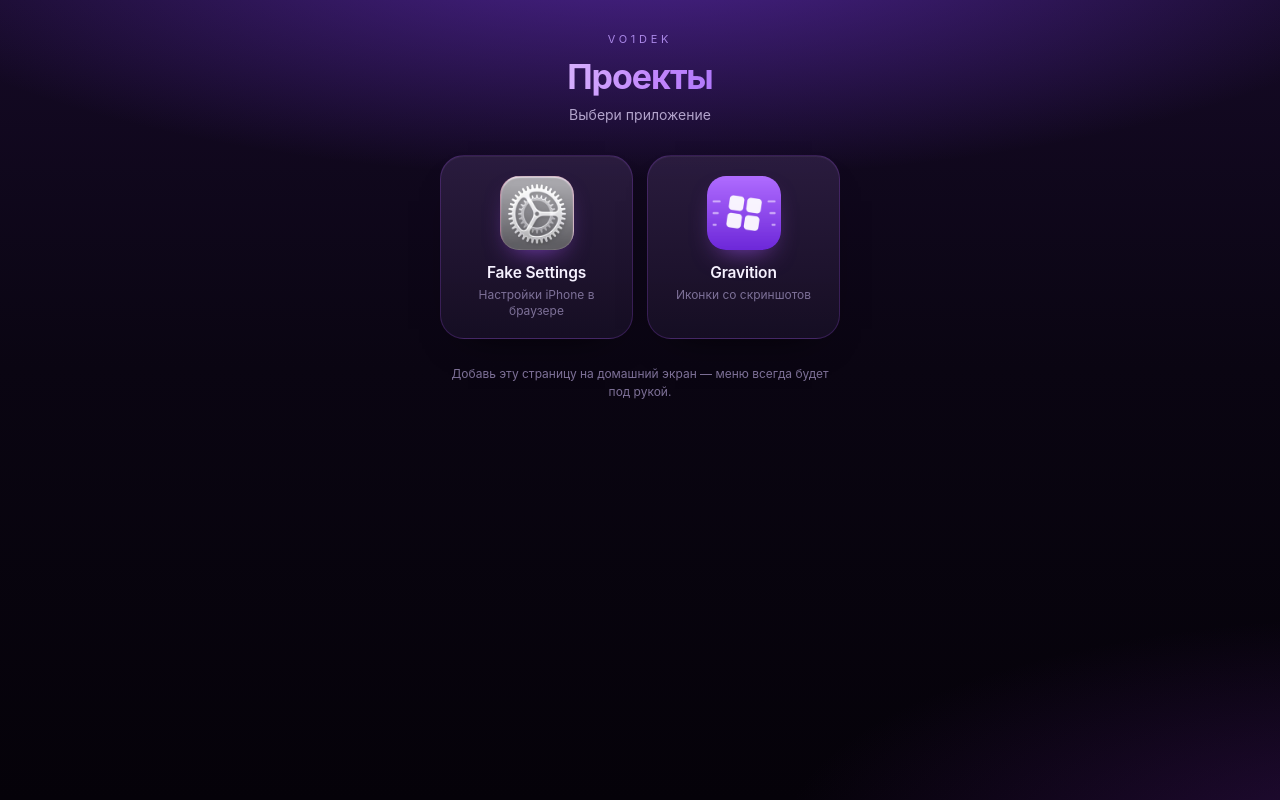
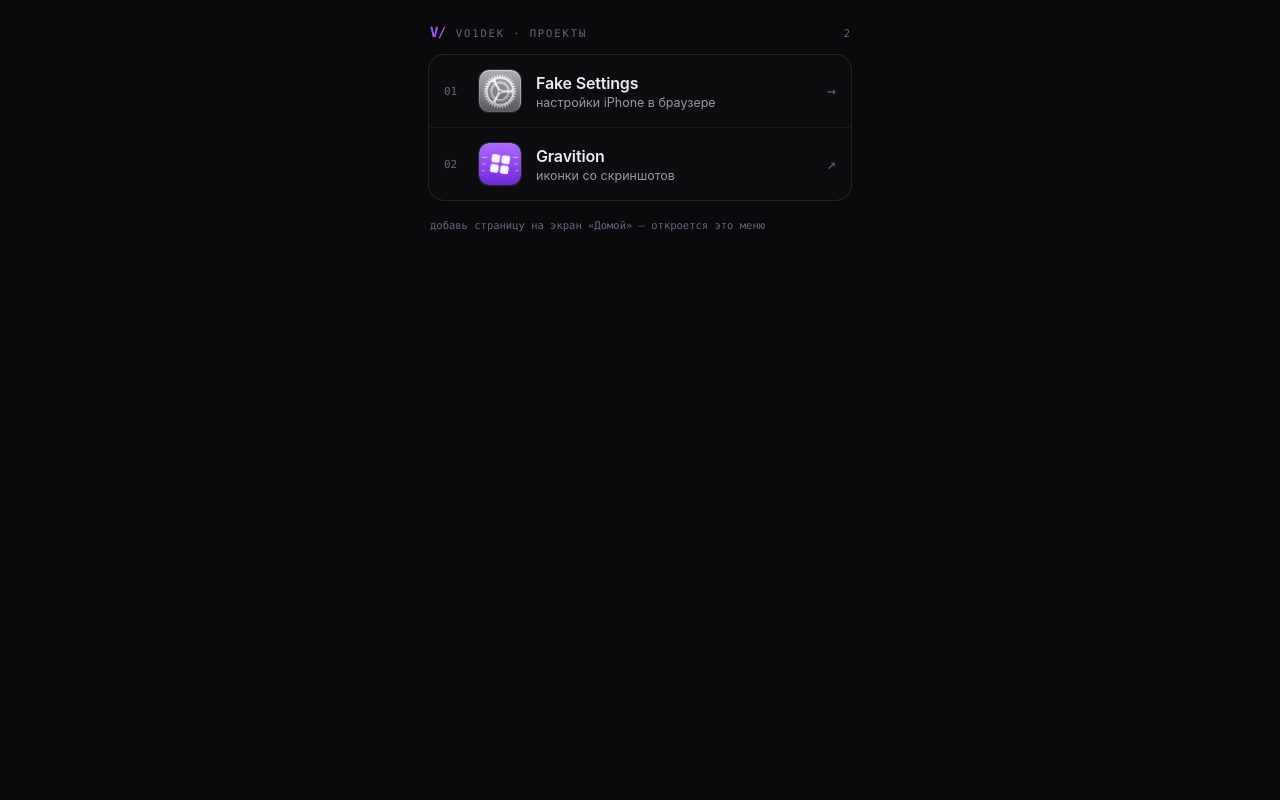
Before and after one commit to No-Recovery/fake-settings, a plain HTML site: page templates/index.html in a window 1280 px wide. Drawn offline with Linux system fonts and the light colour scheme.

Commit message:
style: меню переделано в сдержанный моно-стиль (тонкие линии, нумерация), фикс белых полос сверху/снизу (фон html)

```diff
--- a/templates/index.html
+++ b/templates/index.html
@@ -6,133 +6,159 @@
     <meta name="apple-mobile-web-app-capable" content="yes">
     <meta name="mobile-web-app-capable" content="yes">
     <meta name="apple-mobile-web-app-status-bar-style" content="black-translucent">
-    <meta name="theme-color" content="#0a0512">
+    <meta name="theme-color" content="#0a0a0d">
     <meta http-equiv="Cache-Control" content="no-cache, no-store, must-revalidate">
     <title>Vo1dek — проекты</title>
     <link rel="apple-touch-icon" href="/static/icon-180.png">
     <link rel="icon" href="/static/wtf.gif" type="image/gif">
     <style>
         :root {
-            --bg: #0a0512;
-            --panel: rgba(28, 19, 44, .86);
-            --line: rgba(168, 85, 247, .22);
-            --ink: #f6f1ff;
-            --dim: #b3a4cc;
-            --faint: #7d7097;
+            --bg: #0a0a0d;
+            --line: rgba(255, 255, 255, .09);
+            --line-2: rgba(255, 255, 255, .05);
+            --ink: #eceaf1;
+            --dim: #9a94a6;
+            --faint: #6a6478;
             --accent: #a855f7;
+            --mono: ui-monospace, "SF Mono", SFMono-Regular, Menlo, Consolas, "Liberation Mono", monospace;
+            --sans: -apple-system, BlinkMacSystemFont, "SF Pro Text", "Segoe UI", Roboto, sans-serif;
         }
         * { margin: 0; padding: 0; box-sizing: border-box; -webkit-tap-highlight-color: transparent; }
-        html, body { min-height: 100%; }
+        html { background: var(--bg); }
         body {
-            background:
-                radial-gradient(95% 46% at 50% -8%, rgba(124, 58, 237, .55), transparent 66%),
-                radial-gradient(70% 40% at 110% 105%, rgba(88, 28, 135, .38), transparent 70%),
-                linear-gradient(180deg, #150a26 0%, #0a0512 46%, #050209 100%);
-            background-attachment: fixed;
+            min-height: 100vh;
+            min-height: 100dvh;
+            background: var(--bg);
             color: var(--ink);
-            font-family: -apple-system, BlinkMacSystemFont, 'SF Pro Text', 'Segoe UI', Roboto, sans-serif;
+            font-family: var(--sans);
             -webkit-font-smoothing: antialiased;
             display: flex;
-            align-items: center;
             justify-content: center;
         }
         .wrap {
             width: 100%;
-            max-width: 440px;
-            padding: calc(env(safe-area-inset-top, 0px) + 32px) 20px calc(env(safe-area-inset-bottom, 0px) + 26px);
+            max-width: 460px;
+            padding: calc(env(safe-area-inset-top, 0px) + 24px) 18px calc(env(safe-area-inset-bottom, 0px) + 24px);
         }
-        .hero { text-align: center; }
-        .eyebrow {
+        .top {
+            display: flex;
+            align-items: baseline;
+            gap: 10px;
+            padding: 0 2px 14px;
+        }
+        .mark {
+            font-family: var(--mono);
+            font-size: 14px;
+            font-weight: 600;
+            letter-spacing: -.04em;
+            color: var(--accent);
+        }
+        .tag {
+            font-family: var(--mono);
+            font-size: 10.5px;
+            letter-spacing: .18em;
+            text-transform: uppercase;
+            color: var(--faint);
+        }
+        .cnt {
+            margin-left: auto;
+            font-family: var(--mono);
+            font-size: 10.5px;
+            color: var(--faint);
+        }
+        .mods {
+            border: 1px solid var(--line);
+            border-radius: 16px;
+            overflow: hidden;
+            background: rgba(255, 255, 255, .015);
+        }
+        .mod {
+            display: flex;
+            align-items: center;
+            gap: 14px;
+            padding: 14px 15px;
+            color: inherit;
+            text-decoration: none;
+        }
+        .mod + .mod { border-top: 1px solid var(--line-2); }
+        .mod:active { background: rgba(168, 85, 247, .09); }
+        .mod__n {
+            width: 20px;
+            flex: 0 0 auto;
+            font-family: var(--mono);
             font-size: 11px;
-            letter-spacing: .34em;
-            text-transform: uppercase;
-            color: #b794f6;
-            opacity: .9;
-            margin-bottom: 10px;
+            color: var(--faint);
         }
-        h1 {
-            font-size: 34px;
-            font-weight: 700;
-            letter-spacing: -.03em;
-            background: linear-gradient(100deg, #f3e8ff, #c084fc 55%, #8b5cf6);
-            -webkit-background-clip: text;
-            background-clip: text;
-            -webkit-text-fill-color: transparent;
-            color: transparent;
+        .mod__ic {
+            width: 44px;
+            height: 44px;
+            flex: 0 0 auto;
+            border: 1px solid var(--line);
+            border-radius: 11px;
+            background: #141317;
+            object-fit: cover;
         }
-        .lead {
-            margin-top: 8px;
-            font-size: 14px;
-            line-height: 1.45;
+        .mod__tx { flex: 1; min-width: 0; }
+        .mod__tx b {
+            display: block;
+            font-size: 16px;
+            font-weight: 600;
+            letter-spacing: -.01em;
+        }
+        .mod__tx i {
+            display: block;
+            margin-top: 2px;
+            font-style: normal;
+            font-size: 12.5px;
             color: var(--dim);
         }
-        .apps {
-            margin-top: 30px;
-            display: grid;
-            grid-template-columns: 1fr 1fr;
-            gap: 14px;
+        .mod__go {
+            flex: 0 0 auto;
+            font-family: var(--mono);
+            font-size: 15px;
+            color: var(--faint);
         }
-        .app {
-            display: flex;
-            flex-direction: column;
-            align-items: center;
-            text-align: center;
-            padding: 20px 12px 18px;
-            border-radius: 24px;
-            color: inherit;
-            text-decoration: none;
-            background: linear-gradient(180deg, rgba(45, 30, 66, .9), rgba(23, 15, 37, .92));
-            border: 1px solid var(--line);
-            box-shadow: 0 18px 40px -28px #000, inset 0 1px 0 rgba(255, 255, 255, .05);
-            transition: transform .16s ease, border-color .16s ease, box-shadow .16s ease;
-        }
-        .app:active {
-            transform: scale(.96);
-            border-color: rgba(168, 85, 247, .5);
-            box-shadow: 0 0 0 3px rgba(168, 85, 247, .12);
-        }
-        .app__icon {
-            width: 74px;
-            height: 74px;
-            border-radius: 19px;
-            overflow: hidden;
-            background: #1c1330;
-            box-shadow: 0 12px 26px -12px rgba(168, 85, 247, .7);
-        }
-        .app__icon img { display: block; width: 100%; height: 100%; object-fit: cover; }
-        .app__name { margin-top: 13px; font-size: 15.5px; font-weight: 600; letter-spacing: -.01em; }
-        .app__sub { margin-top: 5px; font-size: 12px; line-height: 1.35; color: var(--faint); }
-        .foot {
-            margin-top: 26px;
-            text-align: center;
-            font-size: 12px;
-            line-height: 1.5;
+        .mod:active .mod__go { color: var(--accent); }
+        .note {
+            margin-top: 16px;
+            padding: 0 2px;
+            font-family: var(--mono);
+            font-size: 10.5px;
+            line-height: 1.6;
             color: var(--faint);
         }
     </style>
 </head>
 <body>
     <div class="wrap">
-        <header class="hero">
-            <p class="eyebrow">Vo1dek</p>
-            <h1>Проекты</h1>
-            <p class="lead">Выбери приложение</p>
+        <header class="top">
+            <span class="mark">V/</span>
+            <span class="tag">Vo1dek · проекты</span>
+            <span class="cnt">2</span>
         </header>
 
-        <nav class="apps">
-            <a class="app" href="/settings">
-                <span class="app__icon"><img src="/static/icon-180.png" alt=""></span>
-                <span class="app__name">Fake Settings</span>
-                <span class="app__sub">Настройки iPhone в браузере</span>
+        <nav class="mods">
+            <a class="mod" href="/settings">
+                <span class="mod__n">01</span>
+                <img class="mod__ic" src="/static/icon-180.png" alt="">
+                <span class="mod__tx">
+                    <b>Fake Settings</b>
+                    <i>настройки iPhone в браузере</i>
+                </span>
+                <span class="mod__go">&#8594;</span>
             </a>
-            <a class="app" href="https://no-recovery.github.io/shake-icons/" target="_blank" rel="noopener">
-                <span class="app__icon"><img src="/static/gravition-180.png" alt=""></span>
-                <span class="app__name">Gravition</span>
-                <span class="app__sub">Иконки со скриншотов</span>
+            <a class="mod" href="https://no-recovery.github.io/shake-icons/" target="_blank" rel="noopener">
+                <span class="mod__n">02</span>
+                <img class="mod__ic" src="/static/gravition-180.png" alt="">
+                <span class="mod__tx">
+                    <b>Gravition</b>
+                    <i>иконки со скриншотов</i>
+                </span>
+                <span class="mod__go">&#8599;</span>
             </a>
         </nav>
 
-        <p class="foot">Добавь эту страницу на домашний экран — меню всегда будет под рукой.</p>
+        <p class="note">добавь страницу на экран «Домой» — откроется это меню</p>
     </div>
 </body>
 </html>
```
